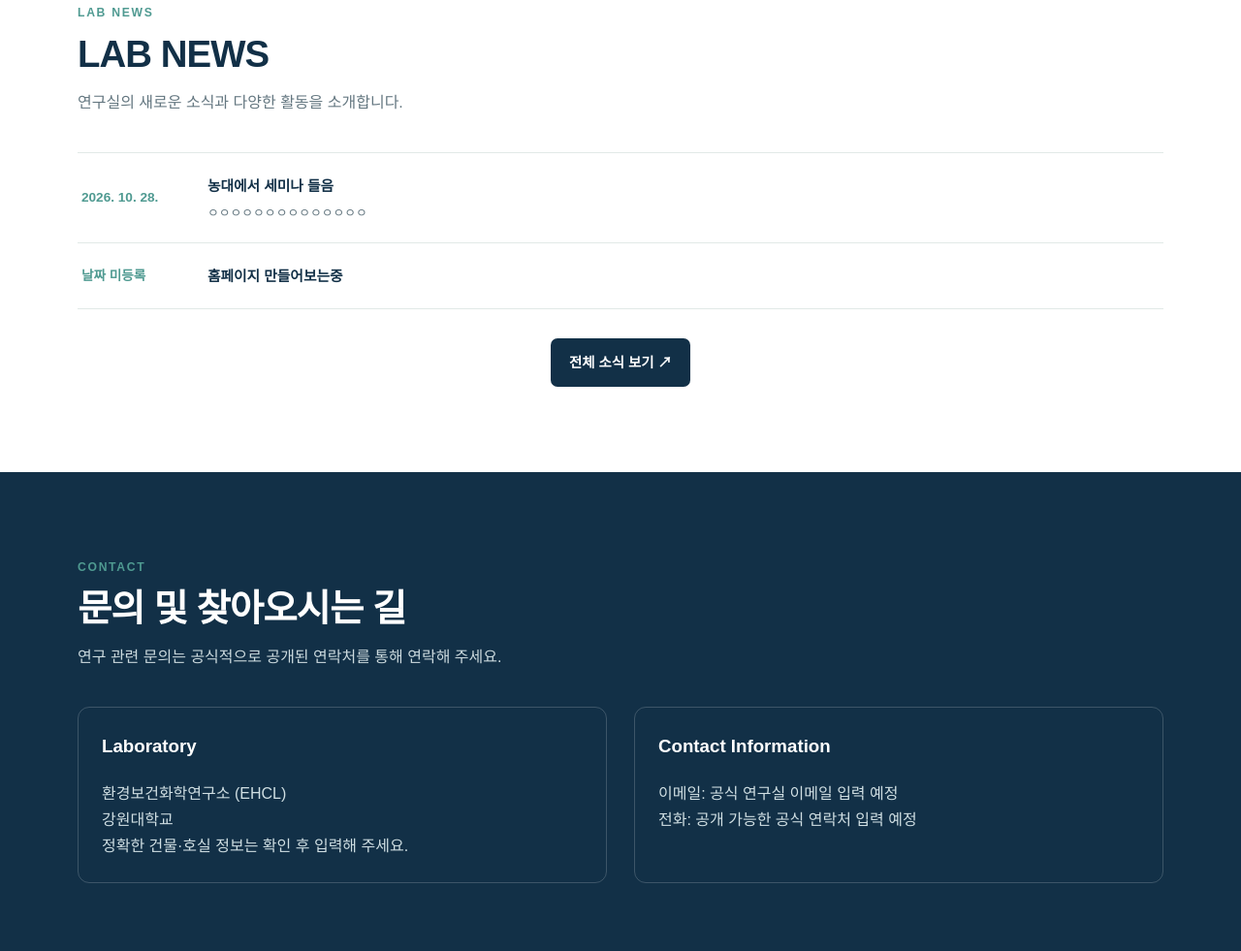
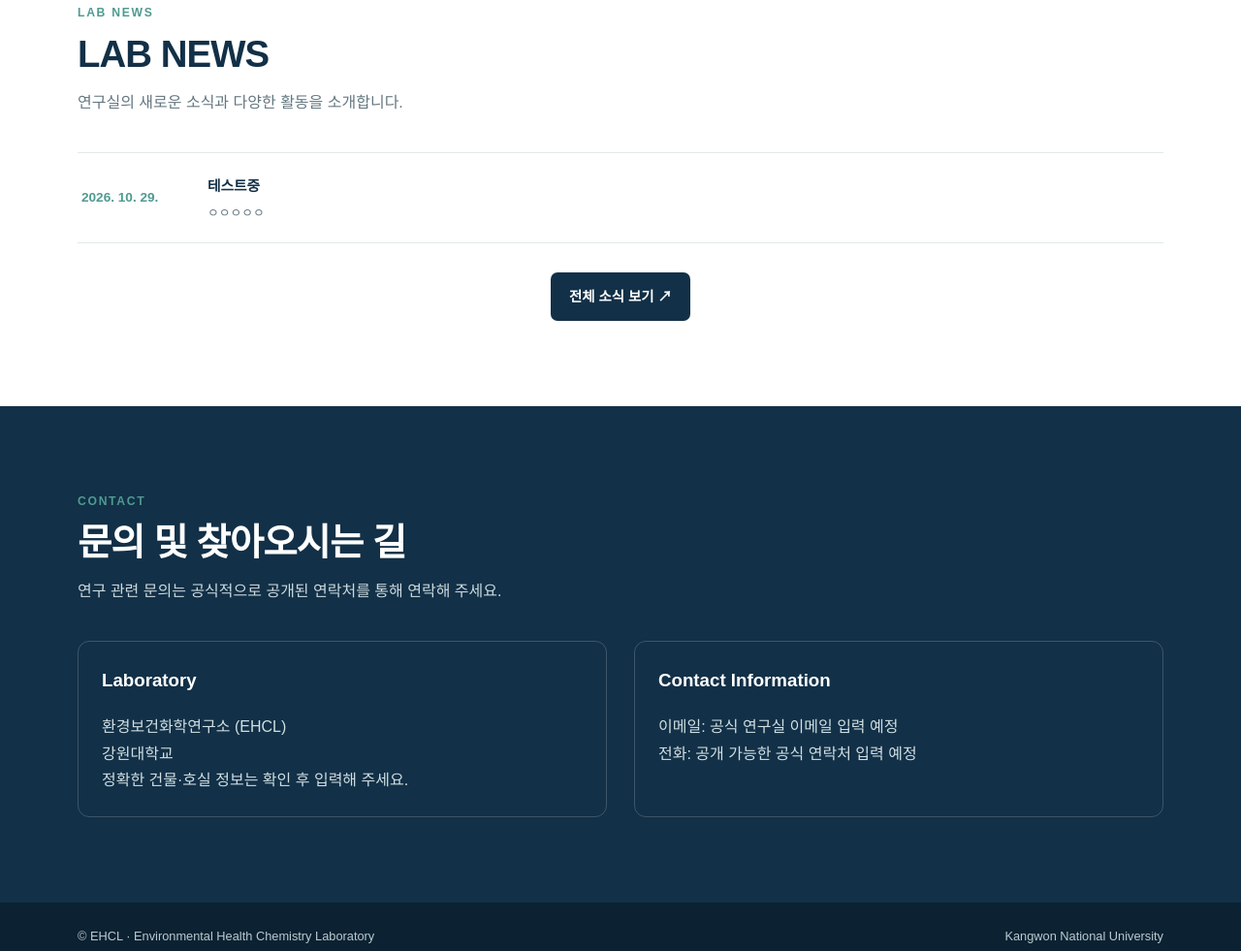
Before and after one commit to zwon03/ehcl.kangwon, a plain HTML site: page index.html in a window 1280 px wide. Shown: the part 3354-4335 px from the top of the page at 97% size. Drawn offline with Linux system fonts and the light colour scheme.

Commit message:
Update index.html

```diff
--- a/index.html
+++ b/index.html
@@ -928,7 +928,7 @@
         await Promise.all([
           fetch('./data/people.json'),
           fetch('./data/publications.json'),
-          fetch('./data/activities.json')
+          fetch('./data/news.json')
         ]);
 
       if (
```
